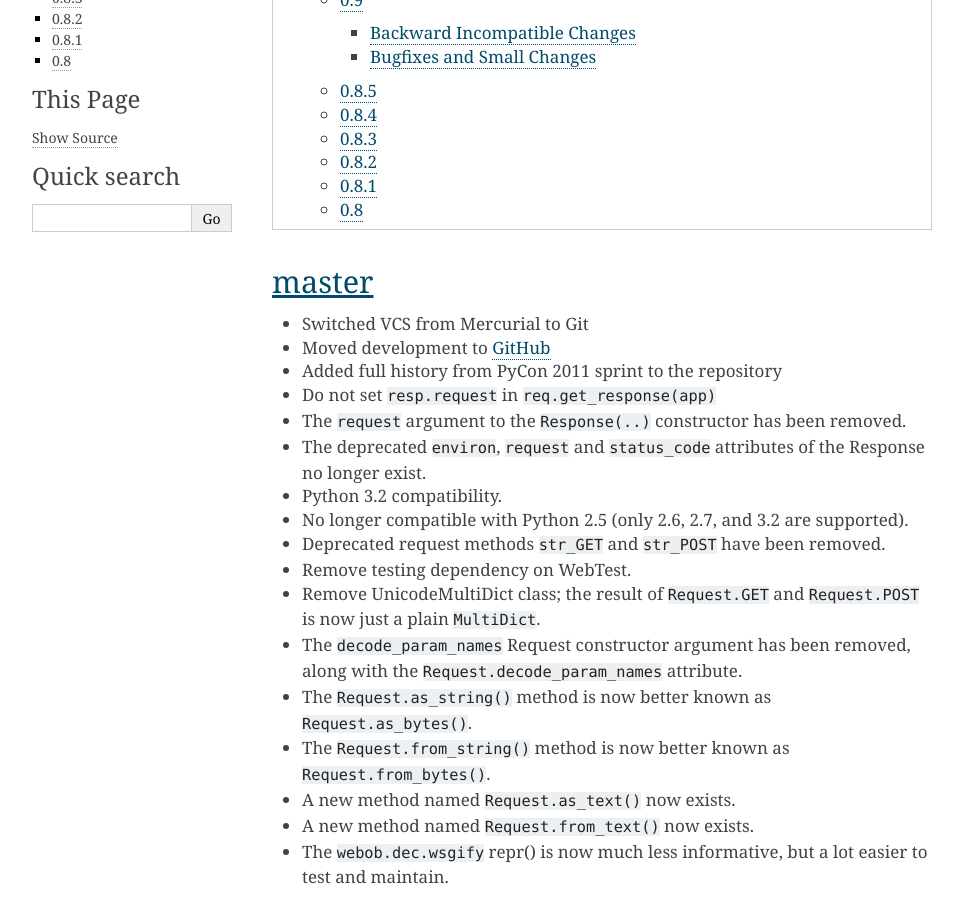
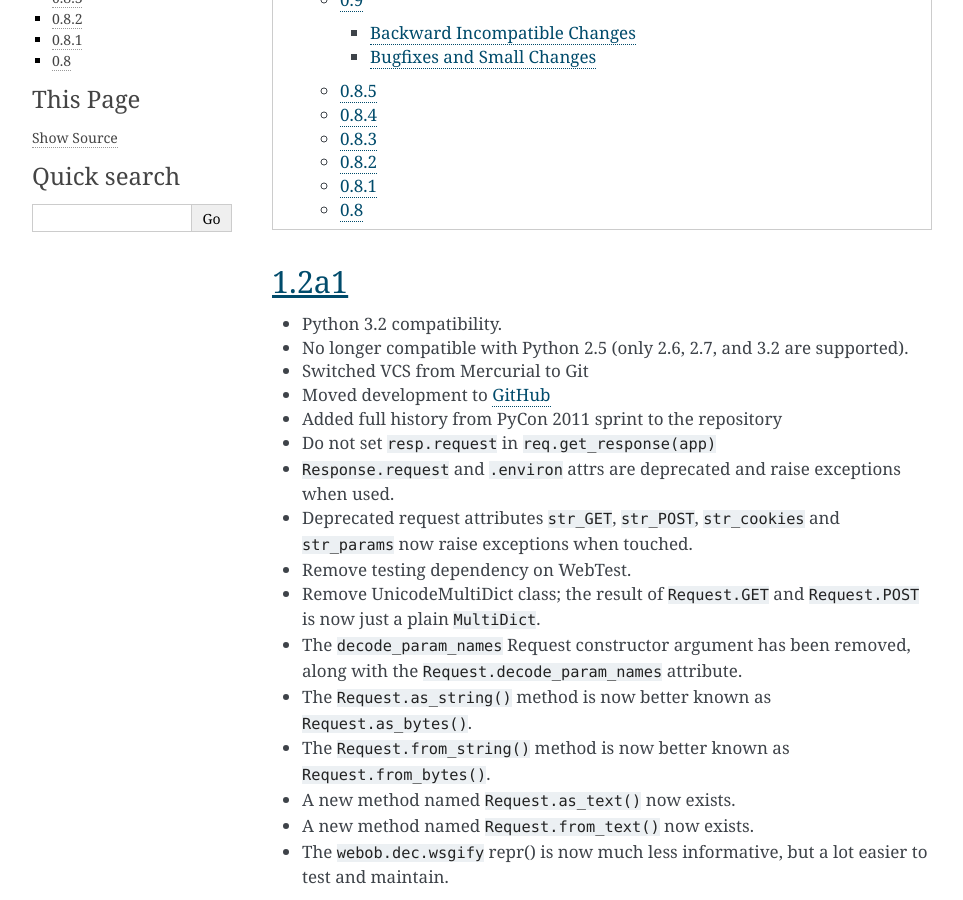
Before and after one commit to Pylons/webob, a Sphinx documentation site: the page built from docs/news.txt, in a window 1280 px wide and 900 px high, scrolled down 800 px. Shown: the whole window, without its empty margins (148-1111 px from the left). Built offline with Sphinx 7.4.7, drawn with Linux system fonts in a browser that asks for light colours; some of the changed text lies outside the part shown.

Commit message:
update NEWS.txt

```diff
--- a/docs/news.txt
+++ b/docs/news.txt
@@ -3,8 +3,12 @@ News
 
 .. contents::
 
-master
+1.2a1
 ---------
+
+* Python 3.2 compatibility.
+
+* No longer compatible with Python 2.5 (only 2.6, 2.7, and 3.2 are supported).
 
 * Switched VCS from Mercurial to Git
 
@@ -14,17 +18,11 @@ master
 
 * Do not set ``resp.request`` in ``req.get_response(app)``
 
-* The ``request`` argument to the ``Response(..)`` constructor has been
-  removed.
+* ``Response.request`` and ``.environ`` attrs are deprecated and raise exceptions
+  when used.
 
-* The deprecated ``environ``, ``request`` and ``status_code`` attributes of
-  the Response no longer exist.
-
-* Python 3.2 compatibility.
-
-* No longer compatible with Python 2.5 (only 2.6, 2.7, and 3.2 are supported).
-
-* Deprecated request methods ``str_GET`` and ``str_POST`` have been removed.
+* Deprecated request attributes ``str_GET``, ``str_POST``, ``str_cookies`` and
+  ``str_params`` now raise exceptions when touched.
 
 * Remove testing dependency on WebTest.
 
@@ -46,6 +44,7 @@ master
 
 * The ``webob.dec.wsgify`` repr() is now much less informative, but a lot
   easier to test and maintain.
+
 
 1.1.1
 ---------
```
